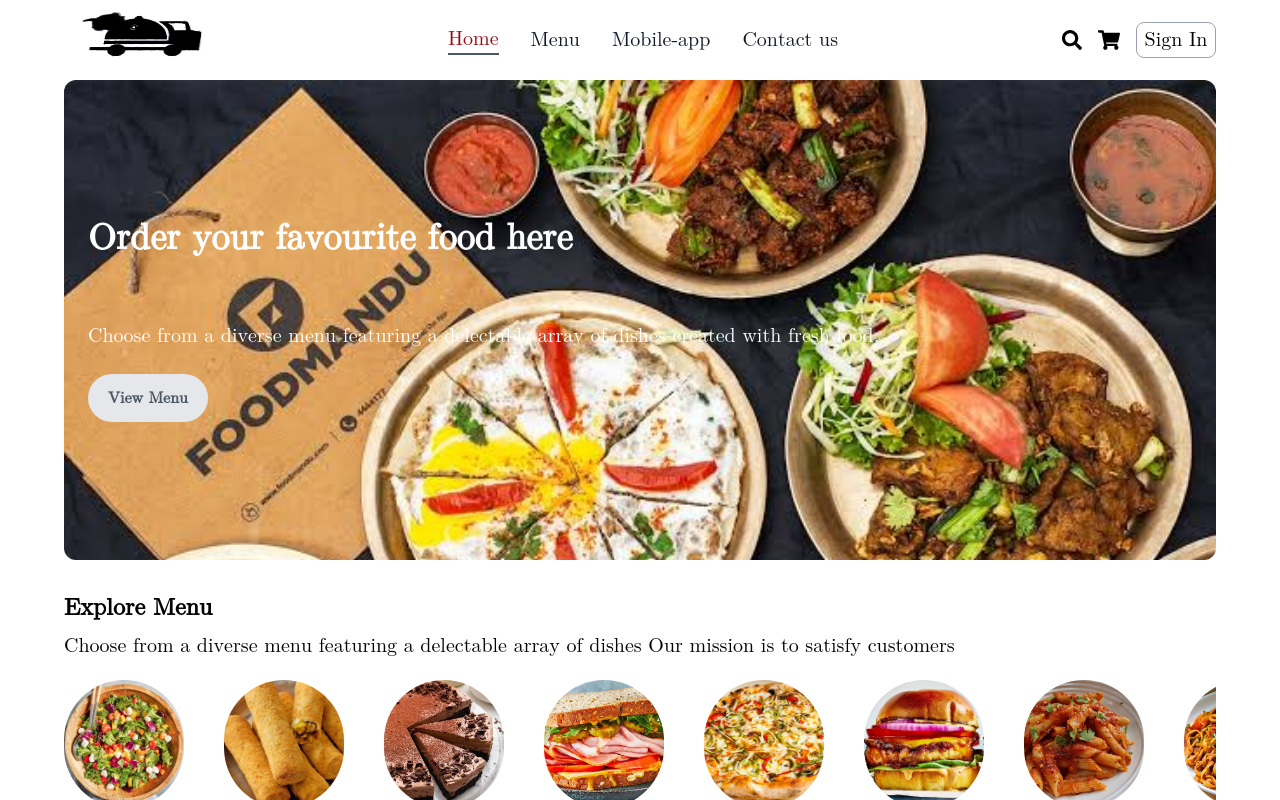
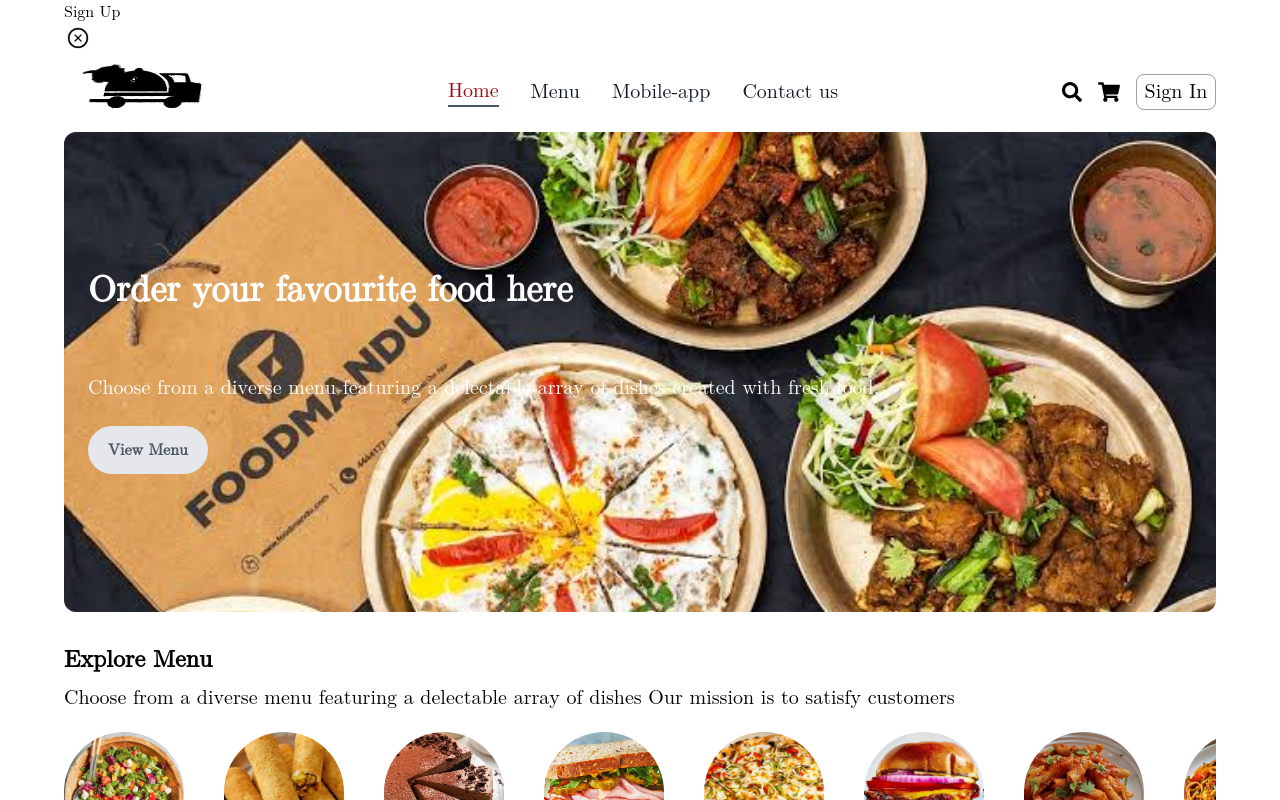
Before and after one commit to alishasedai/FoodDisplay, a React (Vite) app: page / in a window 1280 px wide. Both pictures are taken after a click on the button "Sign In". Shown: the top 800 px of the page. Built offline with nearby package versions, Linux system fonts and the light colour scheme.

Commit message:
login pge

```diff
--- a/src/App.jsx
+++ b/src/App.jsx
@@ -1,16 +1,21 @@
-import React from 'react'
+import React, { useState } from 'react'
 import Navbar from './components/Navbar'
 import { Route, Routes } from 'react-router-dom'
 import Home from './pages/Home/Home'
 import Cart from './pages/Cart/Cart'
 import PlaceOrder from './pages/PlaceOrder/PlaceOrder'
 import Footer from './components/Footer'
+import LoginForm from './components/LoginForm'
+
 
 const App = () => {
+  const[showLogIn,setShowLogIn] = useState(false);
+
   return (
   <>
     <div className='w-[90%] mx-auto'>
-      <Navbar />
+      {showLogIn ? <LoginForm  setShowLogIn={setShowLogIn}/> : <> </>}
+      <Navbar  setShowLogIn={setShowLogIn} />
     <Routes>
       <Route path='/' element={<Home />}/>
       <Route path='/cart' element={<Cart />}/>
--- a/src/assets/assests.js
+++ b/src/assets/assests.js
@@ -34,6 +34,7 @@ import grilled_cheese_sandwich from "./grilled_Sandwhich.jpeg";
 import plus from "./plus.png";
 import remove from "./remove.png";
 import add_green from "./add_green.png";
+import closeIcon from "./CloseIcon.jpeg";
 
 export const assets = {
   logo,
@@ -42,7 +43,8 @@ export const assets = {
 export const icons = {
   plus,
   remove,
-  add_green
+  add_green,
+  closeIcon
 };
 
 export const menu_list = [
--- /dev/null
+++ b/src/components/LoginForm.jsx
@@ -0,0 +1,18 @@
+import React, { useState } from 'react'
+import { icons } from '../assets/assests';
+
+const LoginForm = ({setShowLogIn}) => {
+    const [currState,setCurrState]= useState("Sign Up");
+  return (
+    <div>
+      <form action="">
+        <div className="loginTitle">
+            <h2>{currState}</h2>
+            <img onClick={() => setShowLogIn(false)} src={icons.closeIcon} className='bg-red-700 w-7 cursor-pointer h-7' alt="" />
+        </div>
+      </form>
+    </div>
+  )
+}
+
+export default LoginForm
--- a/src/components/Navbar.jsx
+++ b/src/components/Navbar.jsx
@@ -2,7 +2,7 @@ import React, { useState } from 'react'
 import { assets, icons } from '../assets/assests';
 import { FaSearch, FaShoppingCart } from "react-icons/fa";
 import { MdClose } from "react-icons/md";
-const Navbar = () => {
+const Navbar = ({setShowLogIn}) => {
 const [menu,setMenu] =useState("home");
 const[open,setOpen] = useState(false);
 
@@ -46,7 +46,7 @@ const[open,setOpen] = useState(false);
 
       {/* Cart Icon */}
       <FaShoppingCart size={22} />
-      <button className='bg-transparent border border-gray-400 h-9 w-20 rounded-lg text-md md:text-xl cursor-pointer hover:bg-yellow-100'>Sign In</button>
+      <button onClick={() => {setShowLogIn(true)}} className='bg-transparent border border-gray-400 h-9 w-20 rounded-lg text-md md:text-xl cursor-pointer hover:bg-yellow-100'>Sign In</button>
       </div>
     </div>
   )
```
Also changed, not shown: src/assets/closeIcon.jpeg (added).
